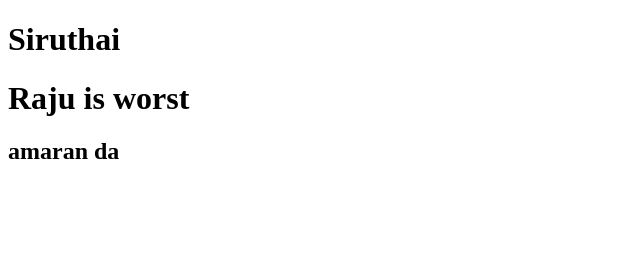
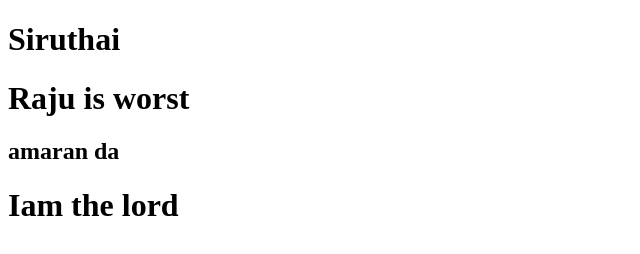
Before and after one commit to Sibihirithik13/samplerepo, a plain HTML site: page index.html in a window 1280 px wide. Shown: the whole page, without its empty margins (0-640 px from the left). Drawn offline with Linux system fonts and the light colour scheme.

Commit message:
feat : new word

```diff
--- a/index.html
+++ b/index.html
@@ -9,5 +9,6 @@
     <h1>Siruthai</h1>
     <h1>Raju is worst</h1>
     <h2>amaran da</h2>
+    <h1> Iam the lord</h1>
 </body>
 </html>
```
